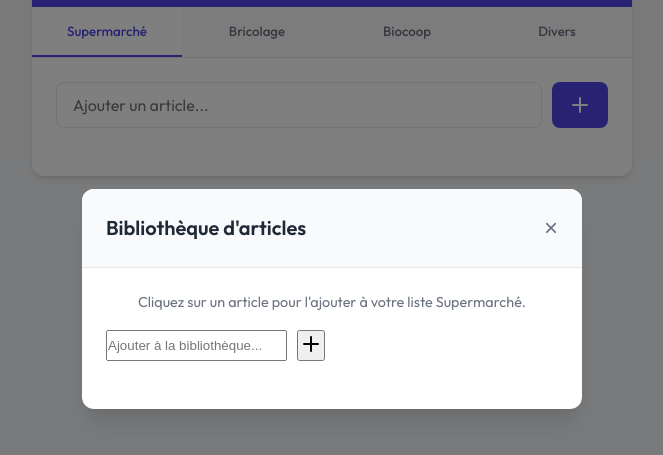
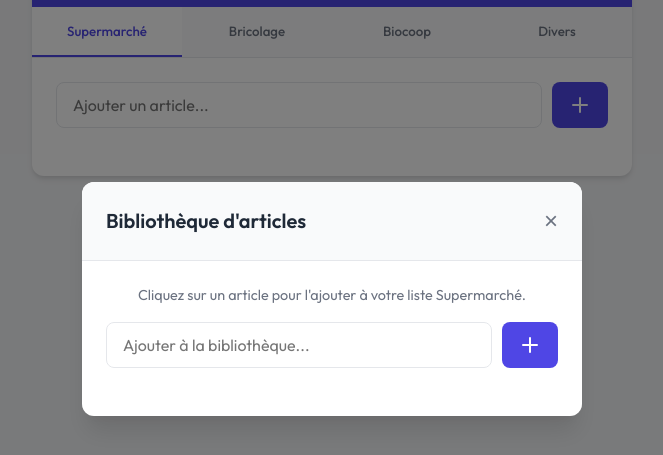
Before and after one commit to bguilha/listecourses, a website: page public/index.html in a window 1280 px wide. Both pictures are taken after a click on the button "Suggestions". Shown: the part 101-556 px from the top of the page, without its empty margins (308-971 px from the left). Drawn offline with nearby package versions, Linux system fonts and the light colour scheme; no server answers.

Commit message:
Correction du style du champ d'ajout dans la bibliothèque

```diff
--- a/public/style.css
+++ b/public/style.css
@@ -111,7 +111,8 @@ main {
     margin-bottom: 1.5rem;
 }
 
-#new-item-input {
+#new-item-input,
+#new-library-item-input {
     flex: 1;
     padding: 0.75rem 1rem;
     border: 1px solid var(--border-color);
@@ -121,13 +122,15 @@ main {
     transition: border-color 0.2s;
 }
 
-#new-item-input:focus {
+#new-item-input:focus,
+#new-library-item-input:focus {
     outline: none;
     border-color: var(--primary-color);
     box-shadow: 0 0 0 3px rgba(79, 70, 229, 0.1);
 }
 
-#add-btn {
+#add-btn,
+#add-library-btn {
     background-color: var(--primary-color);
     color: white;
     border: none;
@@ -140,7 +143,8 @@ main {
     justify-content: center;
 }
 
-#add-btn:hover {
+#add-btn:hover,
+#add-library-btn:hover {
     background-color: var(--primary-hover);
 }
 
```
